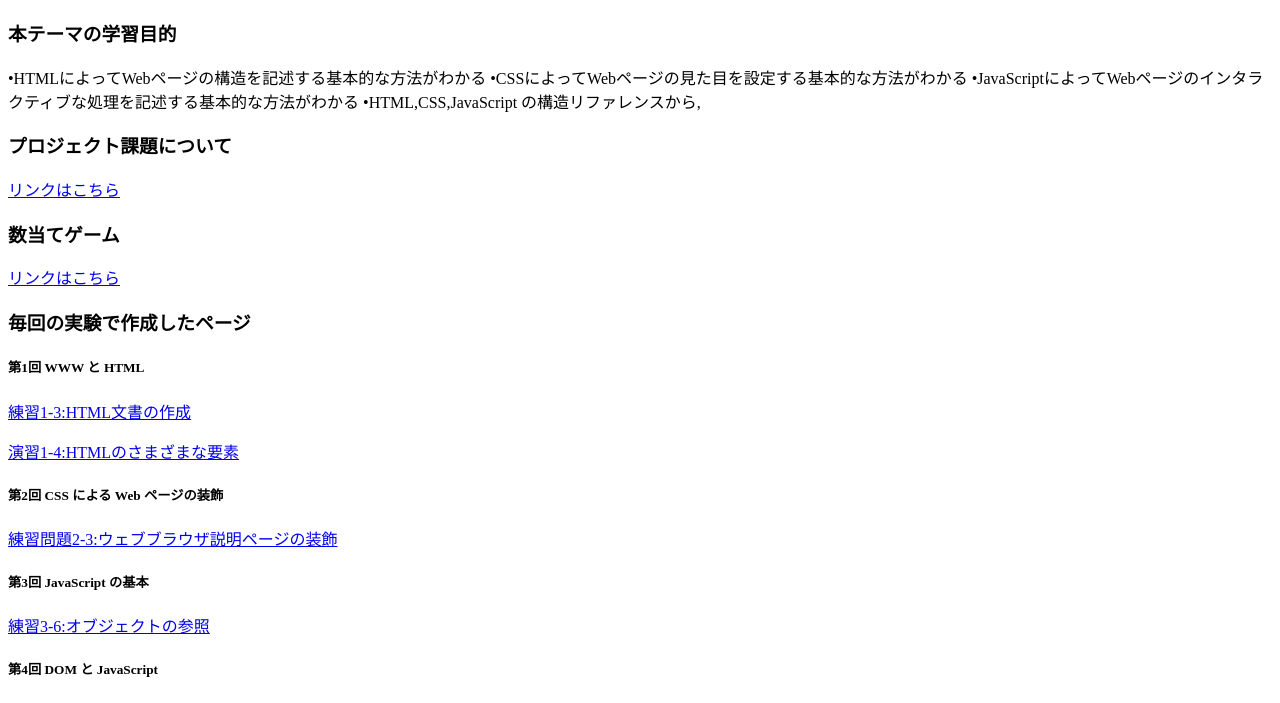
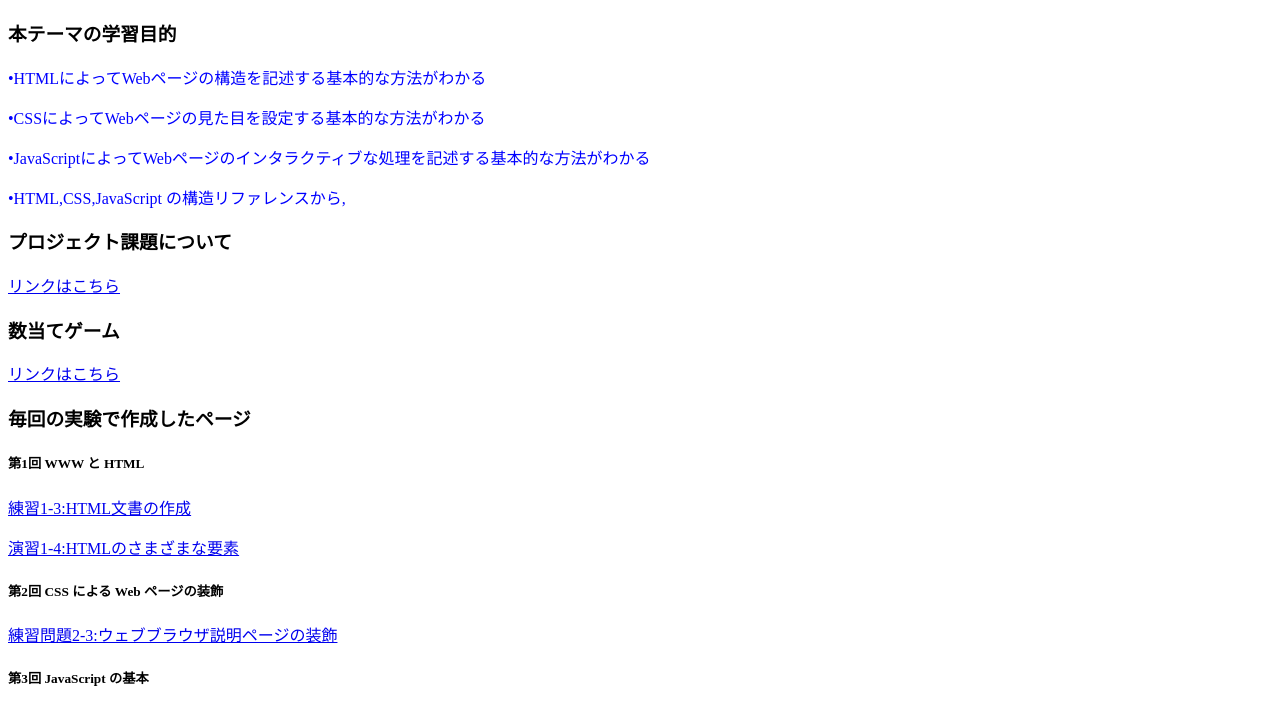
Before and after one commit to DCS-2-311-20/Takudai-oss-practice, a plain HTML site: page index.html in a window 1280 px wide. Shown: the part 70-773 px from the top of the page. Drawn offline with Linux system fonts and the light colour scheme.

Commit message:
ヒバナ

```diff
--- a/index.html
+++ b/index.html
@@ -8,10 +8,10 @@
   <body>
     <p><ex><h1>「Webコンテンツ作成」の成果</h1></ex></p>
     <p><ex><h3>本テーマの学習目的</h3></ex></p>
-    <p2>•HTMLによってWebページの構造を記述する基本的な方法がわかる</p2>
-    <p2>•CSSによってWebページの見た目を設定する基本的な方法がわかる</p2>
-    <p2>•JavaScriptによってWebページのインタラクティブな処理を記述する基本的な方法がわかる</p2>
-    <p2>•HTML,CSS,JavaScript の構造リファレンスから,</p2>
+    <p>•HTMLによってWebページの構造を記述する基本的な方法がわかる</p>
+    <p>•CSSによってWebページの見た目を設定する基本的な方法がわかる</p>
+    <p>•JavaScriptによってWebページのインタラクティブな処理を記述する基本的な方法がわかる</p>
+    <p>•HTML,CSS,JavaScript の構造リファレンスから,</p>
     <p><ex><h3>プロジェクト課題について</h3></ex></p>
     <a href="project.html">リンクはこちら</a>
     <p><ex><h3>数当てゲーム</h3></ex></p>
```
